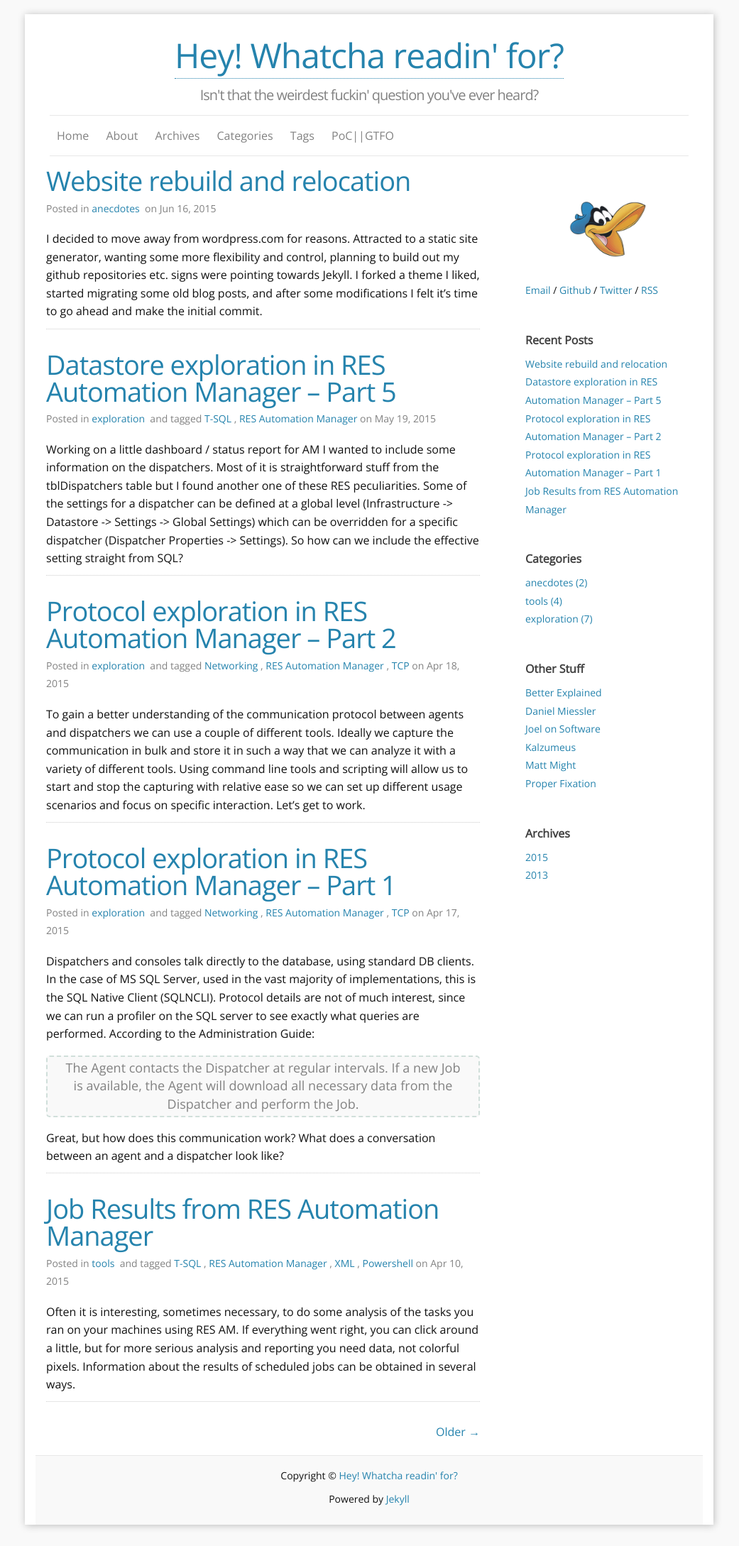
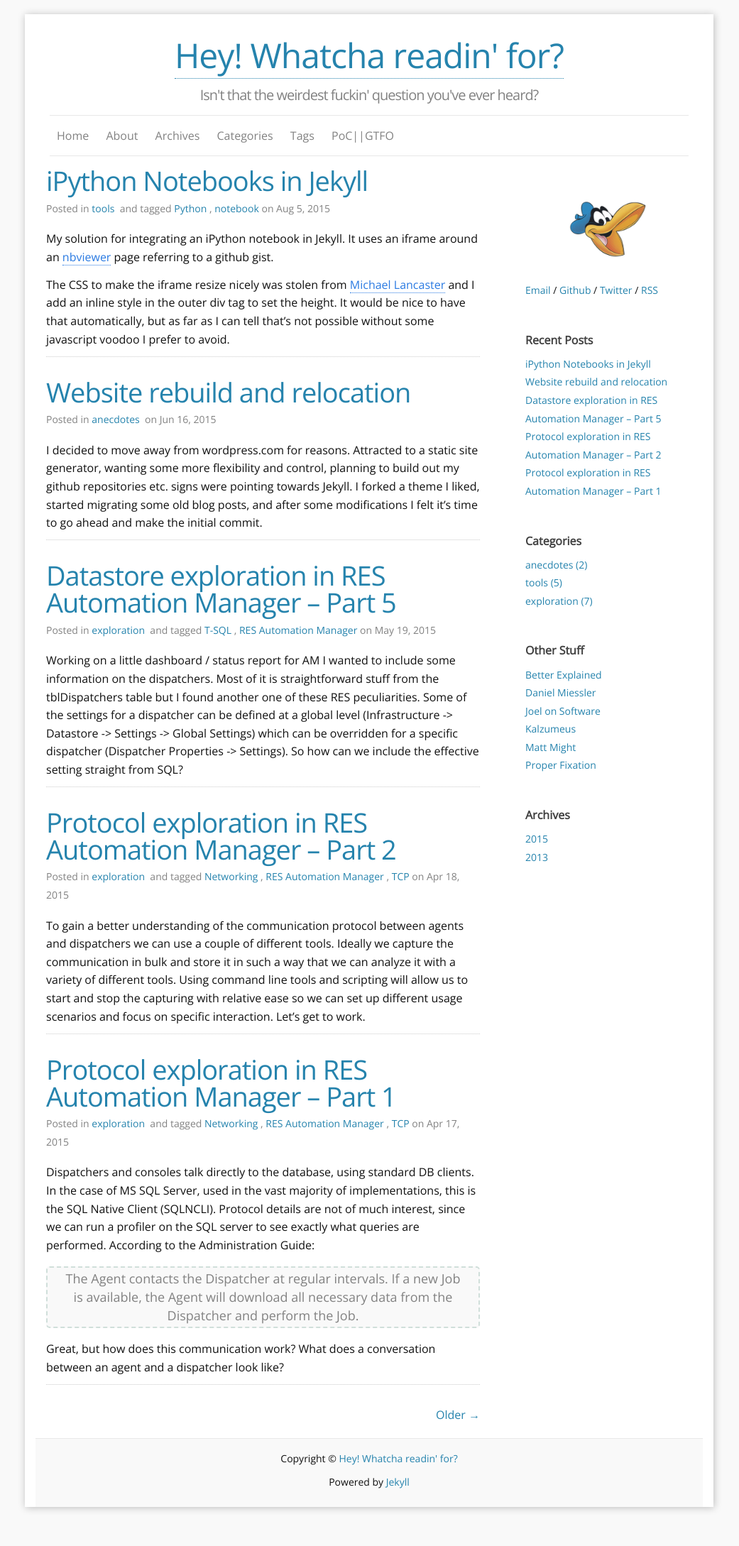
Before and after one commit to mvdwoord/mvdwoord.github.io, a Jekyll site: the page built from index.html, in a window 1280 px wide. Shown: the whole page at 71% size, without its empty margins (120-1161 px from the left). Built offline with Jekyll 4.4.1, drawn with Linux system fonts in a browser that asks for light colours; the list of posts is cut into pages by our own code; after the commit the page ends 2153 px from its top, so only the background shows below that.

Commit message:
Added iPython notebook post and css
Added iPython notebook post and css

```diff
--- /dev/null
+++ b/_posts/2015-08-05-ipython_notebook.md
@@ -0,0 +1,31 @@
+---
+layout: post
+title: iPython Notebooks in Jekyll
+category: tools
+tags:
+- Python
+- notebook
+---
+My solution for integrating an iPython notebook in Jekyll. It uses an iframe around an [nbviewer](http://nbviewer.ipython.org/) page referring to a github gist.
+
+The CSS to make the iframe resize nicely was stolen from [Michael Lancaster](http://www.bymichaellancaster.com/blog/fluid-iframe-and-images-without-javascript-plugins/) and I add an inline style in the outer div tag to set the height. It would be nice to have that automatically, but as far as I can tell that's not possible without some javascript voodoo I prefer to avoid.
+
+<!-- more -->
+
+The workflow thus becomes:
+
+- Save iPython notebook as .ipynb
+- Copy contents into a Github gist
+- Add iframe with nbviewer page to jekyll post
+- ...
+- Profit!
+
+{% highlight html %}
+<div class="fluidMedia" style="height: 1500px;">
+    <iframe src="http://nbviewer.ipython.org/gist/mvdwoord/5a5ea699a48439a4f26f" frameborder="0" > </iframe>
+</div>
+{% endhighlight %}
+
+<div class="fluidMedia" style="height: 1500px;">
+    <iframe src="http://nbviewer.ipython.org/gist/mvdwoord/5a5ea699a48439a4f26f" frameborder="0" > </iframe>
+</div>
--- a/_sass/_base.scss
+++ b/_sass/_base.scss
@@ -337,3 +337,22 @@
   font-style: italic;
   text-decoration: underline;
 }
+
+/**
+ * Fluid iFrames
+ */
+
+.fluidMedia {
+    position: relative;
+    padding-top: 30px;
+    overflow: hidden;
+    margin-top: 30px;
+}
+
+.fluidMedia iframe {
+    position: absolute;
+    top: 0;
+    left: 0;
+    width: 100%;
+    height: 100%;
+}
```
Also changed, not shown: 1 other file.
